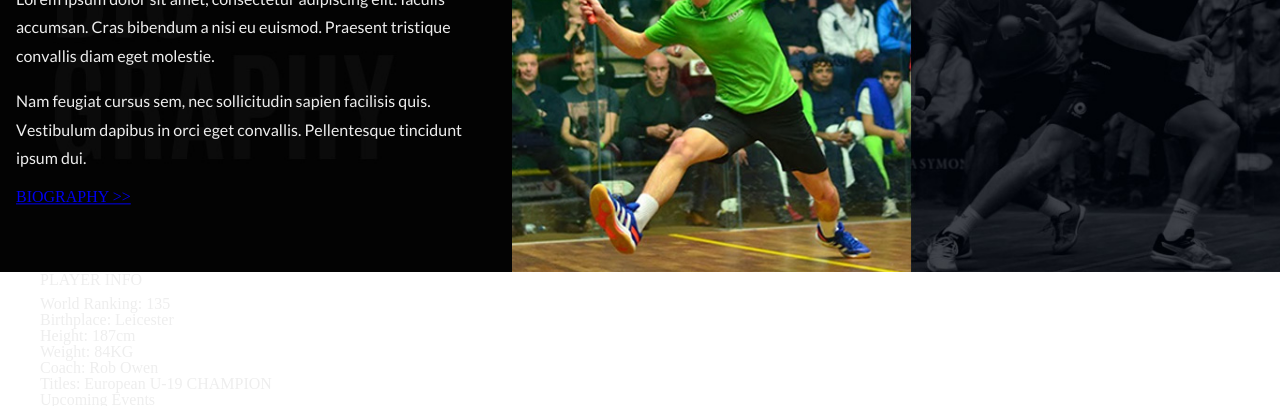
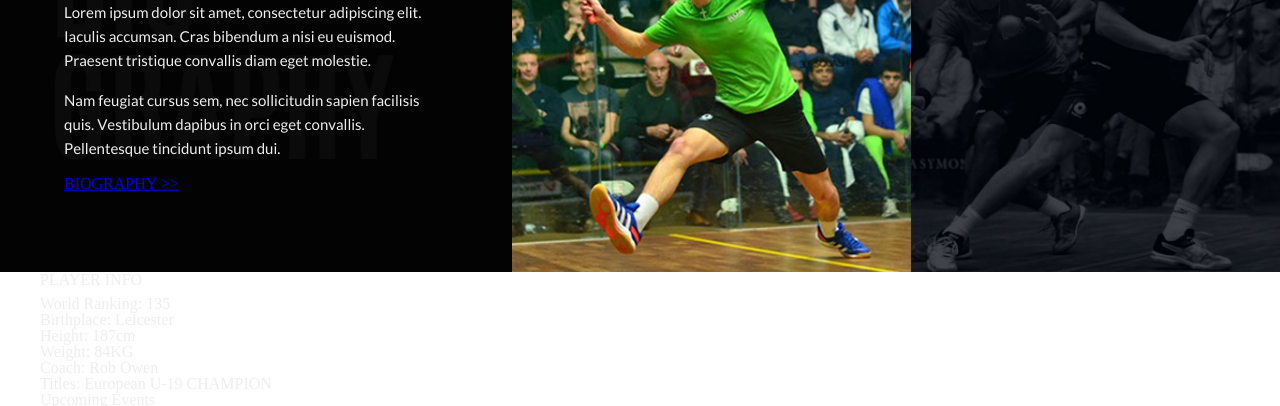
Before and after one commit to hmanny/georgeparker, a plain HTML site: page index.html in a window 1280 px wide. Shown: the part 928-1334 px from the top of the page. Drawn offline with Linux system fonts and the light colour scheme.

Commit message:
final commit 7/7
final for day

```diff
--- a/css/style.css
+++ b/css/style.css
@@ -146,7 +146,8 @@ body {
     height: 100%;
 }
 p {
-    line-height: 1.8;
+    line-height: 1.6;
+    font-size: 15px
 }
 h1 {
     padding-bottom: 0.5em;
@@ -165,7 +166,7 @@ h1 {
     top: 50%;
     transform: translateY(-50%);
     margin: 0;
-    padding: 0 1em;
+    padding: 0 4em;
 }
 .banner {
     background-image: url(/img/20th-Commonwealth-Games---014.jpg);
@@ -214,9 +215,11 @@ h1 {
     margin: 0;
     background-image: url(/img/biobg.jpg);
     background-size: cover;
+    padding: 0;
 }
 about. right {
     display: none;
+    padding: 0;
 }
 .about .left h1 {
     font-size: 31px;
```
